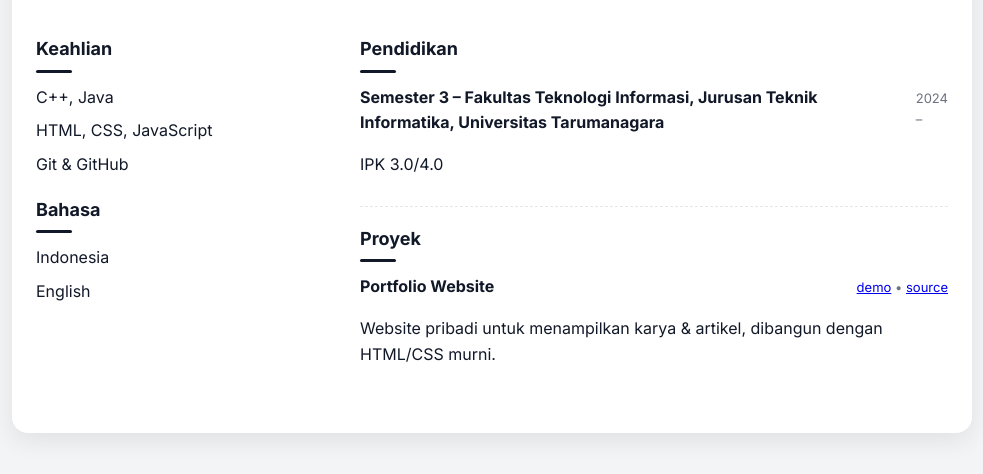
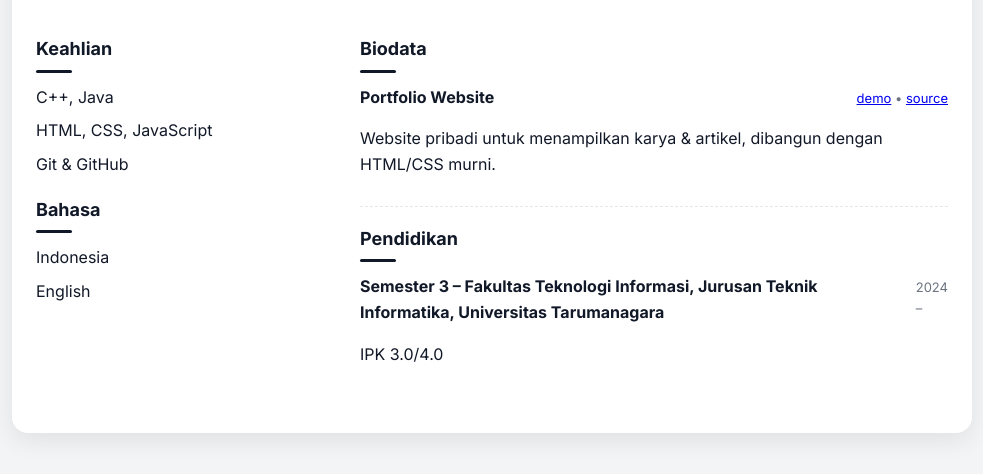
Before and after one commit to Angelo4k/Tugas_Front-End_Pertemuan-2, a plain HTML site: page index.html in a window 1280 px wide. Shown: the part 220-694 px from the top of the page, without its empty margins (148-1131 px from the left). Drawn offline with Linux system fonts and the light colour scheme.

Commit message:
Update index.html

```diff
--- a/index.html
+++ b/index.html
@@ -42,6 +42,15 @@
 
       <!-- Kolom Kanan -->
       <section class="content">
+        <h2>Biodata</h2>
+        <article class="item">
+          <header class="item-header">
+            <h3>Portfolio Website</h3>
+            <span class="meta"><a href="#" target="_blank" rel="noopener">demo</a> • <a href="#" target="_blank" rel="noopener">source</a></span>
+          </header>
+          <p>Website pribadi untuk menampilkan karya & artikel, dibangun dengan HTML/CSS murni.</p>
+        </article>
+
         <h2>Pendidikan</h2>
         <article class="item">
           <header class="item-header">
@@ -50,15 +59,6 @@
           </header>
           <p>IPK 3.0/4.0</p>
         </article>
-
-        <h2>Proyek</h2>
-        <article class="item">
-          <header class="item-header">
-            <h3>Portfolio Website</h3>
-            <span class="meta"><a href="#" target="_blank" rel="noopener">demo</a> • <a href="#" target="_blank" rel="noopener">source</a></span>
-          </header>
-          <p>Website pribadi untuk menampilkan karya & artikel, dibangun dengan HTML/CSS murni.</p>
-        </article>
       </section>
     </section>
   </main>
```
